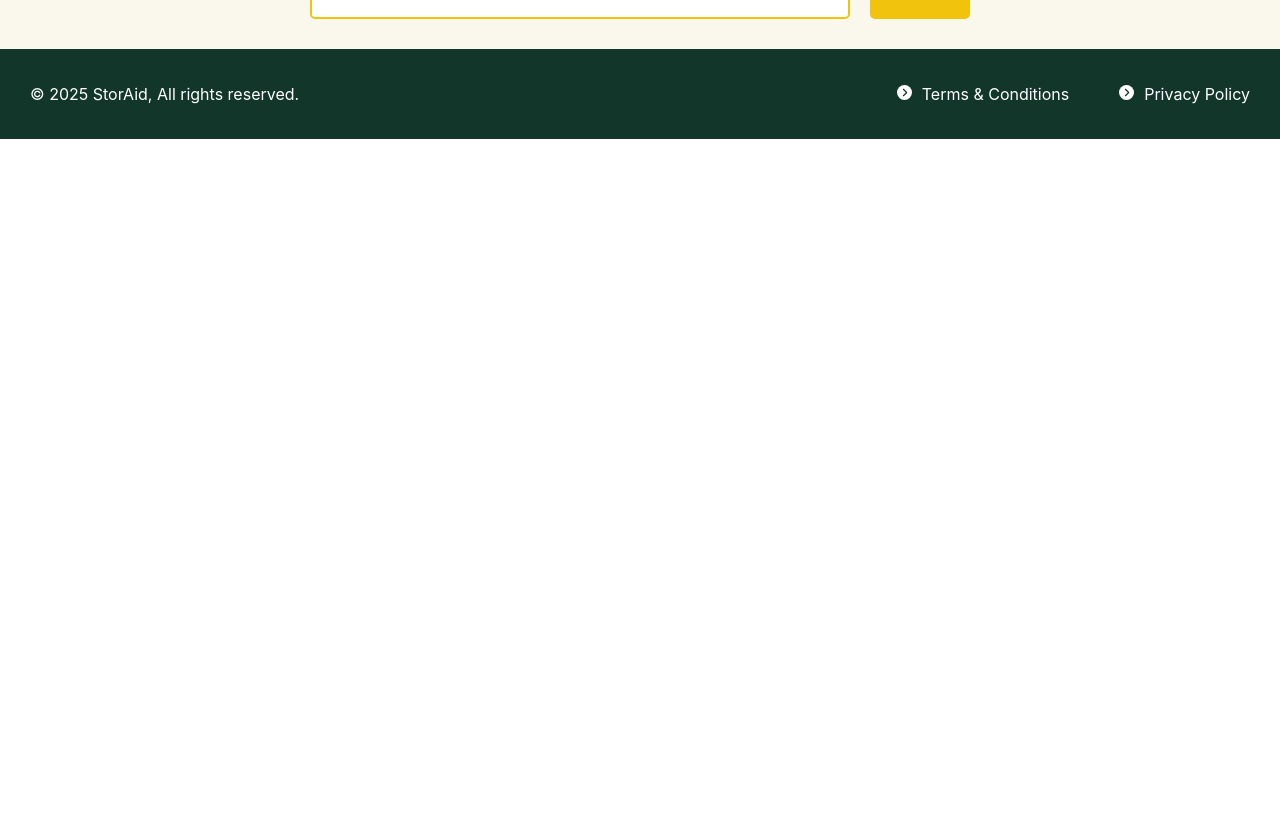
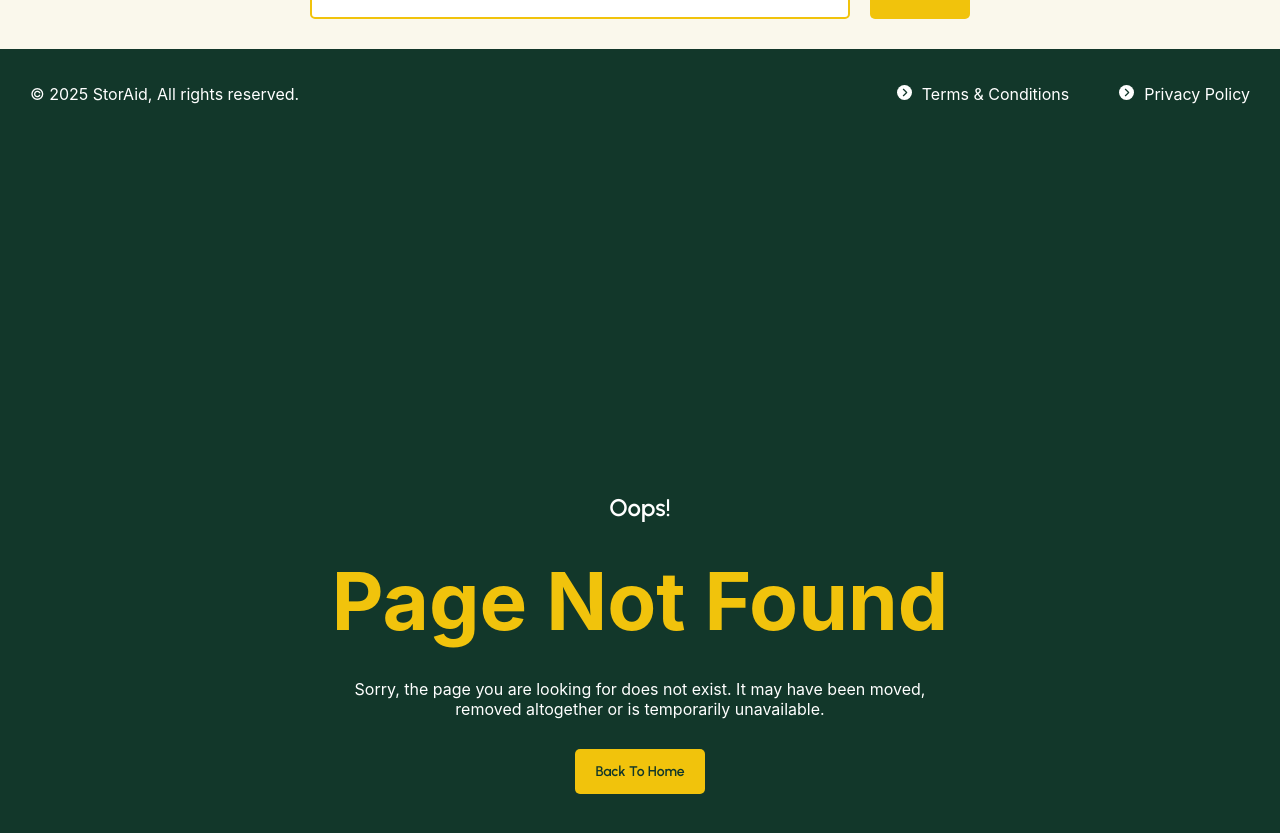
Before and after one commit to ChristofferRiquelme/storaid-project, a React (Vite) app: page / in a window 1280 px wide. Shown: the part 7960-8793 px from the top of the page. Before the commit the page ends 8099 px from the top, so only its background shows below. Built offline with nearby package versions, Linux system fonts and the light colour scheme; no server answers.

Commit message:
Added page not found component

```diff
--- /dev/null
+++ b/src/components/PageNotFound.jsx
@@ -0,0 +1,21 @@
+import React from 'react'
+import PrimaryButton from './PrimaryButton'
+
+function PageNotFound() {
+  return (
+    <section className='page-not-found'>
+        <div className="page-not-found-inner">
+            <div className="page-not-found-content">
+                <h5>Oops!</h5>
+                <h1>Page Not Found</h1>
+                <p>Sorry, the page you are looking for does not exist. It may have been moved, removed altogether or is temporarily unavailable.</p>
+                <div className="page-not-found-button">
+                    <PrimaryButton text="Back To Home" link="/" />
+                </div>
+            </div>
+        </div>
+    </section>
+  )
+}
+
+export default PageNotFound
--- a/src/index.css
+++ b/src/index.css
@@ -2220,3 +2220,59 @@ nav {
 .booking-unit-form {
   flex: 1;
 }
+
+/* MARK: Page Not Found Component */
+
+.page-not-found {
+  max-width: 1920px;
+  width: 100%;
+  display: flex;
+  justify-content: center;
+  align-items: center;
+  min-height: 1010px;
+  background-color: var(--color-primary);
+}
+
+.page-not-found-inner {
+  max-width: 1370px;
+  width: 100%;
+  margin: 0 auto;
+  padding: 100px 20px;
+}
+
+.page-not-found-content {
+  max-width: 640px;
+  width: 100%;
+  margin: 0 auto;
+  text-align: center;
+  display: flex;
+  flex-direction: column;
+  gap: 30px;
+
+  h5 {
+    font-family: var(--font-urbanist);
+    font-weight: 600;
+    font-size: 1.5rem;
+    color: white;
+  }
+
+  h1 {
+    font-weight: 700;
+    font-size: 3rem;
+    color: var(--color-secondary);
+
+    @media (width >= 680px) {
+      font-size: 5rem;
+    }
+  }
+
+  p {
+    color: white;
+  }
+}
+
+.page-not-found-button {
+  display: flex;
+  justify-content: center;
+  align-items: center;
+}
--- a/src/main.jsx
+++ b/src/main.jsx
@@ -16,6 +16,7 @@ import BookNow from './components/BookNow.jsx'
 import BlogAndNews from './components/BlogAndNews.jsx'
 import SubscribeOurNewsletter from './components/SubscribeOurNewsletter.jsx'
 import Footer from './components/Footer.jsx'
+import PageNotFound from './components/PageNotFound.jsx'
 
 createRoot(document.getElementById('root')).render(
   <StrictMode>
@@ -41,5 +42,6 @@ createRoot(document.getElementById('root')).render(
     <BlogAndNews />
     <SubscribeOurNewsletter />
     <Footer />
+    <PageNotFound />
   </StrictMode>,
 )
```
